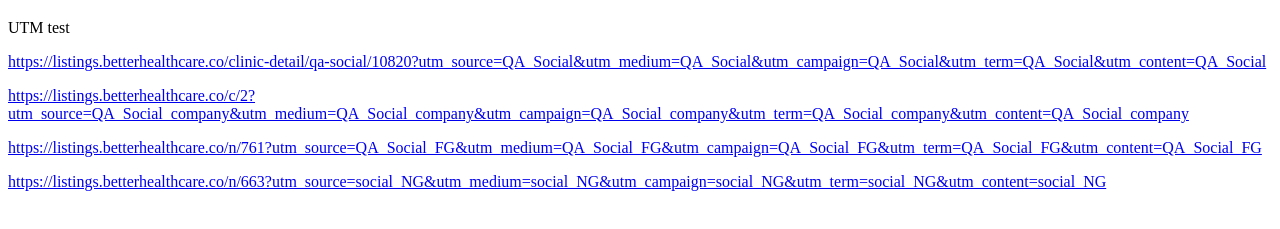
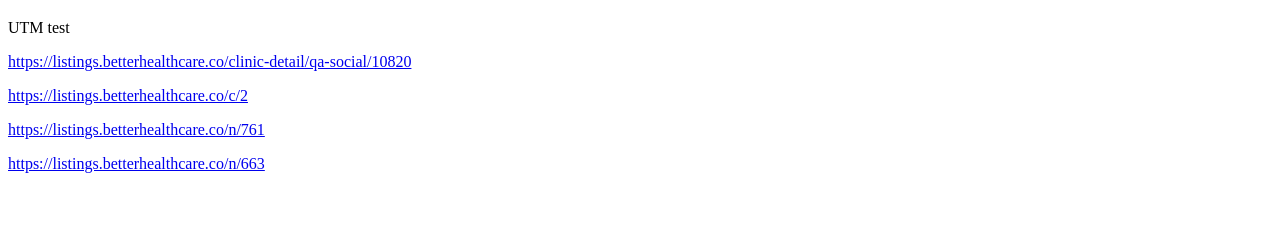
Before and after one commit to andriy-mazur-1988/andriy-mazur-1988.github.io, a plain HTML site: page index.html in a window 1280 px wide. Shown: the part 61-290 px from the top of the page. Drawn offline with Linux system fonts and the light colour scheme.

Commit message:
Update index.html

```diff
--- a/index.html
+++ b/index.html
@@ -11,9 +11,9 @@
 <body>
 <h1>UTM test</h1>
 <p>UTM test</p>
-<p><a href="https://listings.betterhealthcare.co/clinic-detail/qa-social/10820?utm_source=QA_Social&utm_medium=QA_Social&utm_campaign=QA_Social&utm_term=QA_Social&utm_content=QA_Social">https://listings.betterhealthcare.co/clinic-detail/qa-social/10820?utm_source=QA_Social&utm_medium=QA_Social&utm_campaign=QA_Social&utm_term=QA_Social&utm_content=QA_Social</a></p>
-<p><a href="https://listings.betterhealthcare.co/c/2?utm_source=QA_Social_company&utm_medium=QA_Social_company&utm_campaign=QA_Social_company&utm_term=QA_Social_company&utm_content=QA_Social_company">https://listings.betterhealthcare.co/c/2?utm_source=QA_Social_company&utm_medium=QA_Social_company&utm_campaign=QA_Social_company&utm_term=QA_Social_company&utm_content=QA_Social_company</a></p>
-<p><a href="https://listings.betterhealthcare.co/n/761?utm_source=QA_Social_FG&utm_medium=QA_Social_FG&utm_campaign=QA_Social_FG&utm_term=QA_Social_FG&utm_content=QA_Social_FG">https://listings.betterhealthcare.co/n/761?utm_source=QA_Social_FG&utm_medium=QA_Social_FG&utm_campaign=QA_Social_FG&utm_term=QA_Social_FG&utm_content=QA_Social_FG</a></p>
-<p><a href="https://listings.betterhealthcare.co/n/663?utm_source=social_NG&utm_medium=social_NG&utm_campaign=social_NG&utm_term=social_NG&utm_content=social_NG">https://listings.betterhealthcare.co/n/663?utm_source=social_NG&utm_medium=social_NG&utm_campaign=social_NG&utm_term=social_NG&utm_content=social_NG</a></p>
+<p><a href="https://listings.betterhealthcare.co/clinic-detail/qa-social/10820">https://listings.betterhealthcare.co/clinic-detail/qa-social/10820</a></p>
+<p><a href="https://listings.betterhealthcare.co/c/2">https://listings.betterhealthcare.co/c/2</a></p>
+<p><a href="https://listings.betterhealthcare.co/n/761">https://listings.betterhealthcare.co/n/761</a></p>
+<p><a href="https://listings.betterhealthcare.co/n/663">https://listings.betterhealthcare.co/n/663</a></p>
 </body>
 </html>
```
